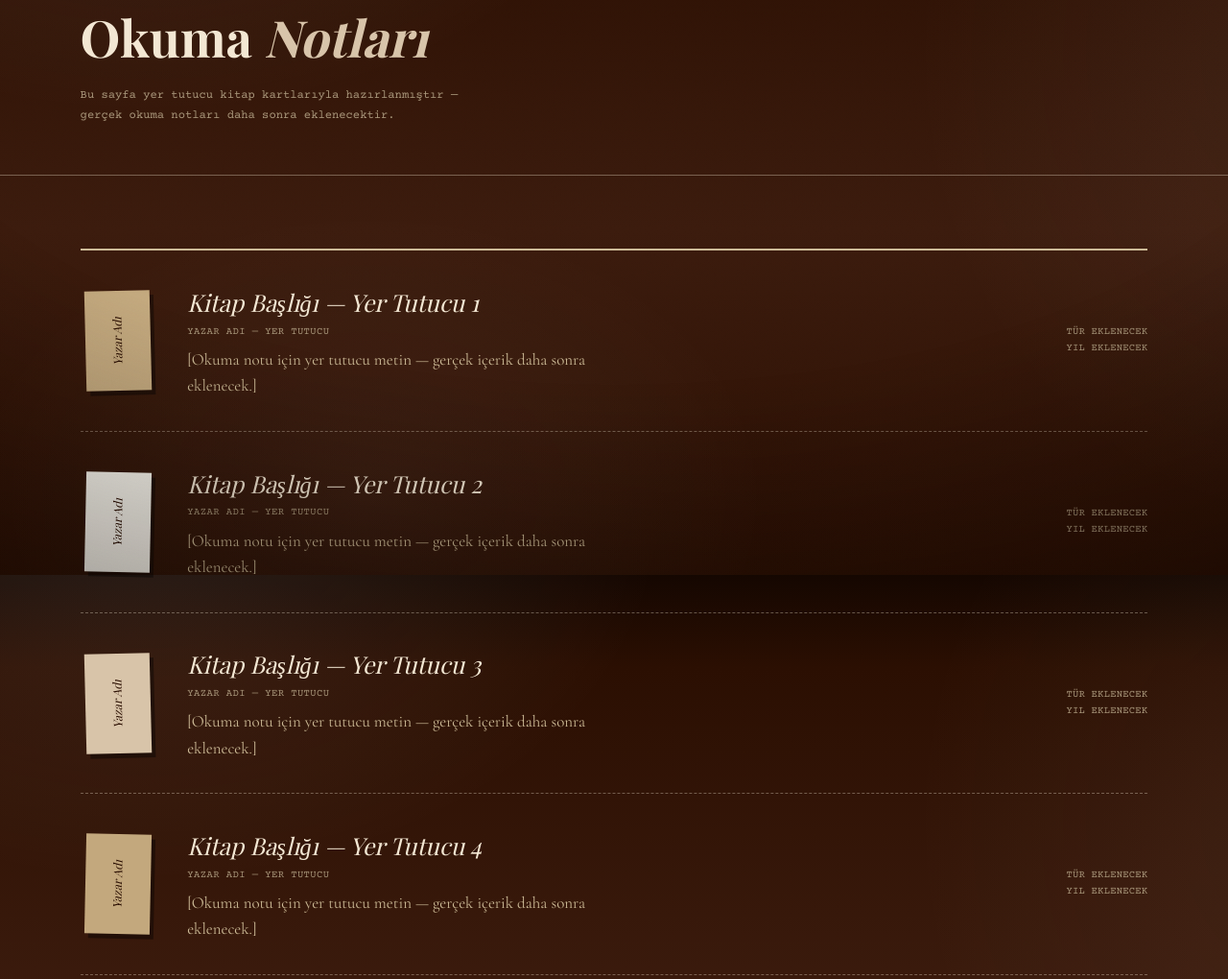
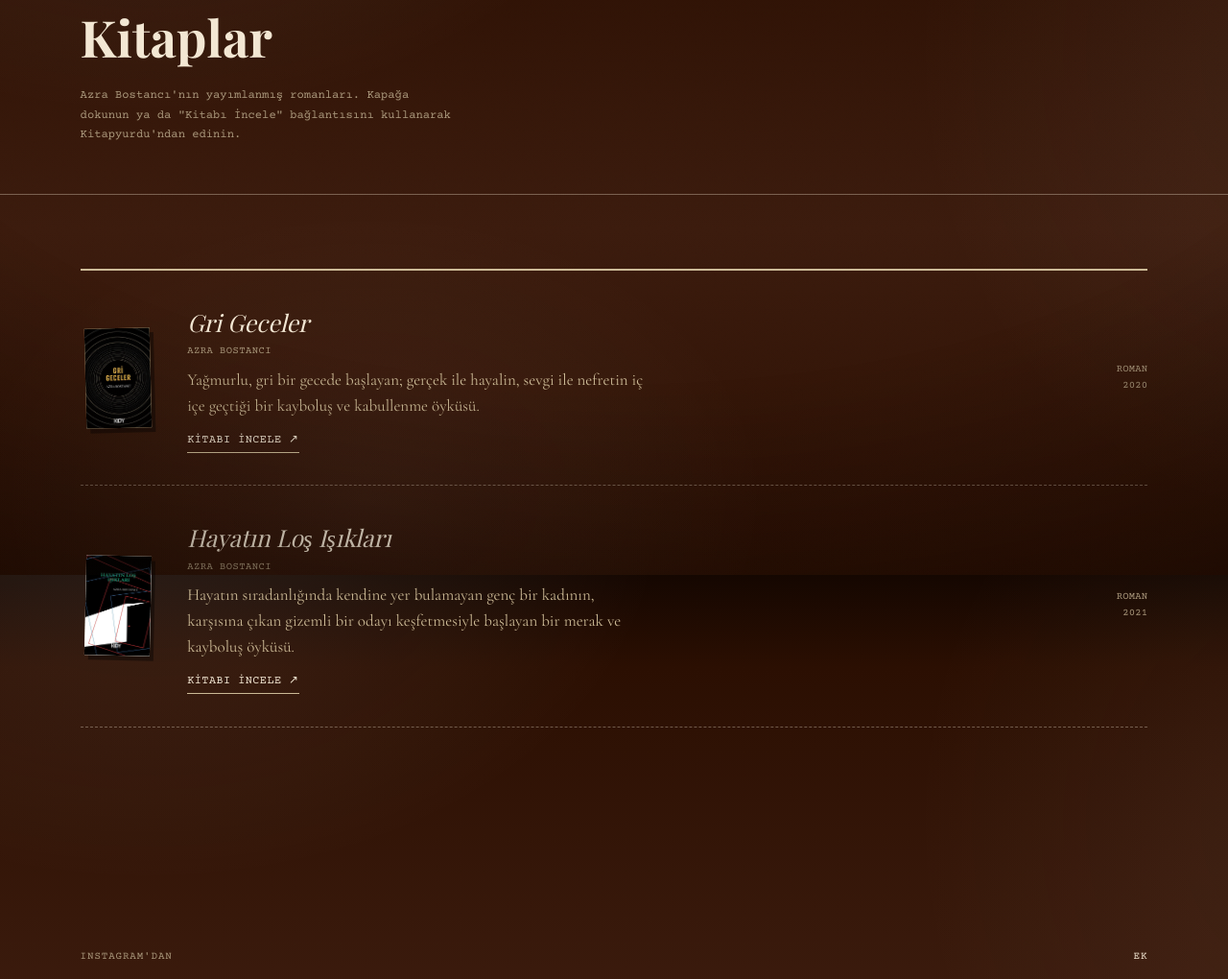
Before and after one commit to cosmoscreate/azrasite, a website: page kitaplar.html in a window 1280 px wide. Shown: the part 201-1221 px from the top of the page at 96% size. Drawn offline with nearby package versions, Linux system fonts and the light colour scheme; a web font is replaced by a local one.

Commit message:
Add real Kitaplar content: Gri Geceler and Hayatin Los Isiklari
Replace the placeholder book cards with Azra Bostanci's two published
novels, using their real Kitapyurdu covers, condensed summaries, and
direct purchase links (opens in new tab). Cover art is optimized for
web (resized, re-compressed) and stored under images/; the original
source files are kept under kitaplar/ for reference. Updated both the
dedicated Kitaplar page and the homepage teaser to match.

Co-Authored-By: Claude Sonnet 5 <noreply@anthropic.com>

```diff
--- a/kitaplar.html
+++ b/kitaplar.html
@@ -4,7 +4,7 @@
 <meta charset="UTF-8">
 <meta name="viewport" content="width=device-width, initial-scale=1">
 <title>Kitaplar — Azra Bostancı</title>
-<meta name="description" content="Azra Bostancı'nın okuma notları, kitap yorumları ve kitaplarla ilgili paylaşımları.">
+<meta name="description" content="Azra Bostancı'nın yayımlanmış romanları: Gri Geceler ve Hayatın Loş Işıkları.">
 <link rel="icon" href="favicon.png">
 <link rel="stylesheet" href="style.css">
 </head>
@@ -57,8 +57,8 @@
     <div class="container">
       <div class="crumb"><a href="index.html">Ana Sayfa</a> / Kitaplar</div>
       <div class="section-kicker"><span>Arşiv — Sayfa 06</span><span class="num">Kütüphane Kataloğu</span></div>
-      <h1 class="section-title">Okuma <em>Notları</em></h1>
-      <p class="section-note" style="margin-top: var(--sp-3); max-width: 54ch;">Bu sayfa yer tutucu kitap kartlarıyla hazırlanmıştır — gerçek okuma notları daha sonra eklenecektir.</p>
+      <h1 class="section-title">Kitaplar</h1>
+      <p class="section-note" style="margin-top: var(--sp-3); max-width: 54ch;">Azra Bostancı'nın yayımlanmış romanları. Kapağa dokunun ya da "Kitabı İncele" bağlantısını kullanarak Kitapyurdu'ndan edinin.</p>
     </div>
   </section>
 
@@ -67,43 +67,25 @@
       <ul class="shelf">
 
         <li class="shelf-row reveal">
-          <div class="spine"><span>Yazar Adı</span></div>
+          <div class="spine"><img src="images/kitap-gri-geceler.jpg" alt="Gri Geceler kitap kapağı"></div>
           <div>
-            <div class="card-title">Kitap Başlığı — Yer Tutucu 1</div>
-            <div class="card-author">Yazar Adı — Yer Tutucu</div>
-            <p class="card-note">[Okuma notu için yer tutucu metin — gerçek içerik daha sonra eklenecek.]</p>
+            <div class="card-title">Gri Geceler</div>
+            <div class="card-author">Azra Bostancı</div>
+            <p class="card-note">Yağmurlu, gri bir gecede başlayan; gerçek ile hayalin, sevgi ile nefretin iç içe geçtiği bir kayboluş ve kabullenme öyküsü.</p>
+            <a class="btn-line card-buy" href="https://www.kitapyurdu.com/kitap/gri-geceler-/561067.html" target="_blank" rel="noopener noreferrer">Kitabı İncele ↗</a>
           </div>
-          <div class="card-meta">Tür eklenecek<br>Yıl eklenecek</div>
+          <div class="card-meta">Roman<br>2020</div>
         </li>
 
-        <li class="shelf-row reveal">
-          <div class="spine tone-3"><span>Yazar Adı</span></div>
+        <li class="shelf-row reveal reveal-delay-1">
+          <div class="spine tone-3"><img src="images/kitap-hayatin-los-isiklari.jpg" alt="Hayatın Loş Işıkları kitap kapağı"></div>
           <div>
-            <div class="card-title">Kitap Başlığı — Yer Tutucu 2</div>
-            <div class="card-author">Yazar Adı — Yer Tutucu</div>
-            <p class="card-note">[Okuma notu için yer tutucu metin — gerçek içerik daha sonra eklenecek.]</p>
+            <div class="card-title">Hayatın Loş Işıkları</div>
+            <div class="card-author">Azra Bostancı</div>
+            <p class="card-note">Hayatın sıradanlığında kendine yer bulamayan genç bir kadının, karşısına çıkan gizemli bir odayı keşfetmesiyle başlayan bir merak ve kayboluş öyküsü.</p>
+            <a class="btn-line card-buy" href="https://www.kitapyurdu.com/kitap/hayatin-los-isiklari/582438.html?manufacturer_id=231322" target="_blank" rel="noopener noreferrer">Kitabı İncele ↗</a>
           </div>
-          <div class="card-meta">Tür eklenecek<br>Yıl eklenecek</div>
-        </li>
-
-        <li class="shelf-row reveal">
-          <div class="spine tone-2"><span>Yazar Adı</span></div>
-          <div>
-            <div class="card-title">Kitap Başlığı — Yer Tutucu 3</div>
-            <div class="card-author">Yazar Adı — Yer Tutucu</div>
-            <p class="card-note">[Okuma notu için yer tutucu metin — gerçek içerik daha sonra eklenecek.]</p>
-          </div>
-          <div class="card-meta">Tür eklenecek<br>Yıl eklenecek</div>
-        </li>
-
-        <li class="shelf-row reveal">
-          <div class="spine"><span>Yazar Adı</span></div>
-          <div>
-            <div class="card-title">Kitap Başlığı — Yer Tutucu 4</div>
-            <div class="card-author">Yazar Adı — Yer Tutucu</div>
-            <p class="card-note">[Okuma notu için yer tutucu metin — gerçek içerik daha sonra eklenecek.]</p>
-          </div>
-          <div class="card-meta">Tür eklenecek<br>Yıl eklenecek</div>
+          <div class="card-meta">Roman<br>2021</div>
         </li>
 
       </ul>
--- a/style.css
+++ b/style.css
@@ -536,7 +536,9 @@ body::after{
 /* ================================================================ BOOKS — a shelf against a dark wall */
 .shelf{ border-top: 2px solid var(--lit-soft); }
 .shelf-row{ display:grid; grid-template-columns: 78px 1fr auto; gap: var(--sp-4); align-items:center; padding: var(--sp-4) 0; border-bottom: 1px dashed var(--env-line-strong); }
-.spine{ height: 104px; width: 68px; background: var(--parchment-deep); display:flex; align-items:center; justify-content:center; position:relative; transform: rotate(-1.4deg); box-shadow: 4px 5px 0 rgba(0,0,0,.4); justify-self:center; }
+.spine{ height: 104px; width: 68px; background: var(--parchment-deep); display:flex; align-items:center; justify-content:center; position:relative; transform: rotate(-1.4deg); box-shadow: 4px 5px 0 rgba(0,0,0,.4); justify-self:center; overflow:hidden; }
+.spine img{ width:100%; height:100%; object-fit:cover; display:block; }
+.card-buy{ display:inline-block; margin-top: var(--sp-2); }
 .shelf-row:nth-child(even) .spine{ transform: rotate(1.2deg); }
 .spine.tone-2{ background: var(--parchment); }
 .spine.tone-3{ background: var(--paper-2); }
```
Also changed, not shown: index.html (+15 -13 lines), images/kitap-gri-geceler.jpg (added), images/kitap-hayatin-los-isiklari.jpg (added), kitaplar/gri geceler kitap.jpeg (added), 1 other file.
